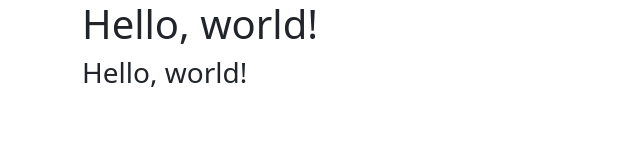
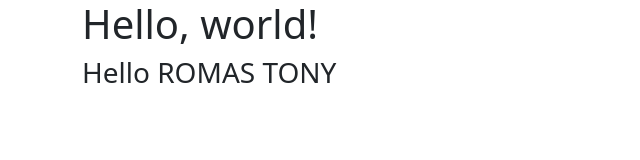
Before and after one commit to romastony0/GitTraining, a plain HTML site: page index.html in a window 1280 px wide. Shown: the whole page, without its empty margins (0-640 px from the left). Drawn offline with nearby package versions, Linux system fonts and the light colour scheme.

Commit message:
Name Updated

```diff
--- a/index.html
+++ b/index.html
@@ -15,7 +15,7 @@
       <div class="row">
         <div class="col-md-12">
           <h1>Hello, world!</h1>
-          <h3>Hello, world!</h3>
+          <h3>Hello ROMAS TONY</h3>
         </div>
       </div>
     </div>
```
